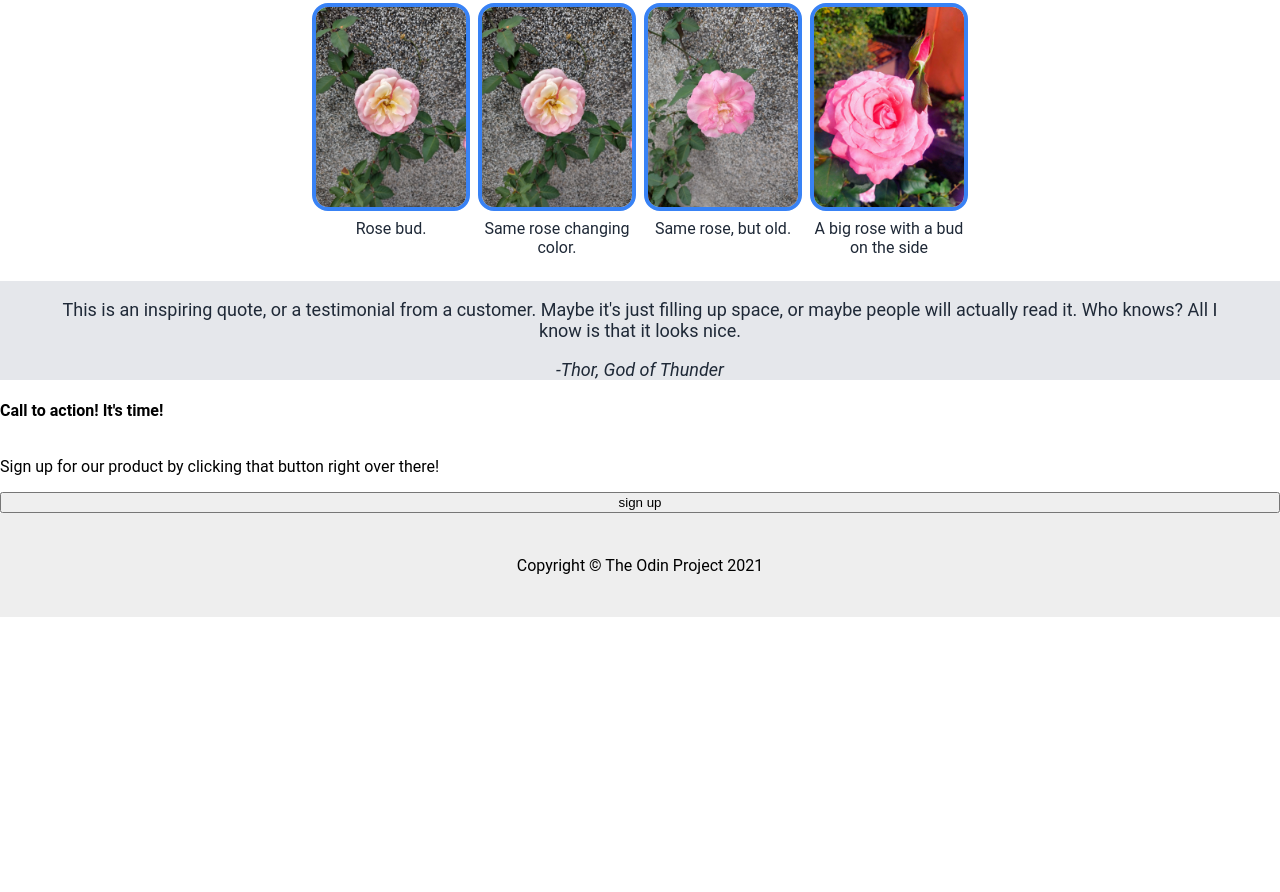
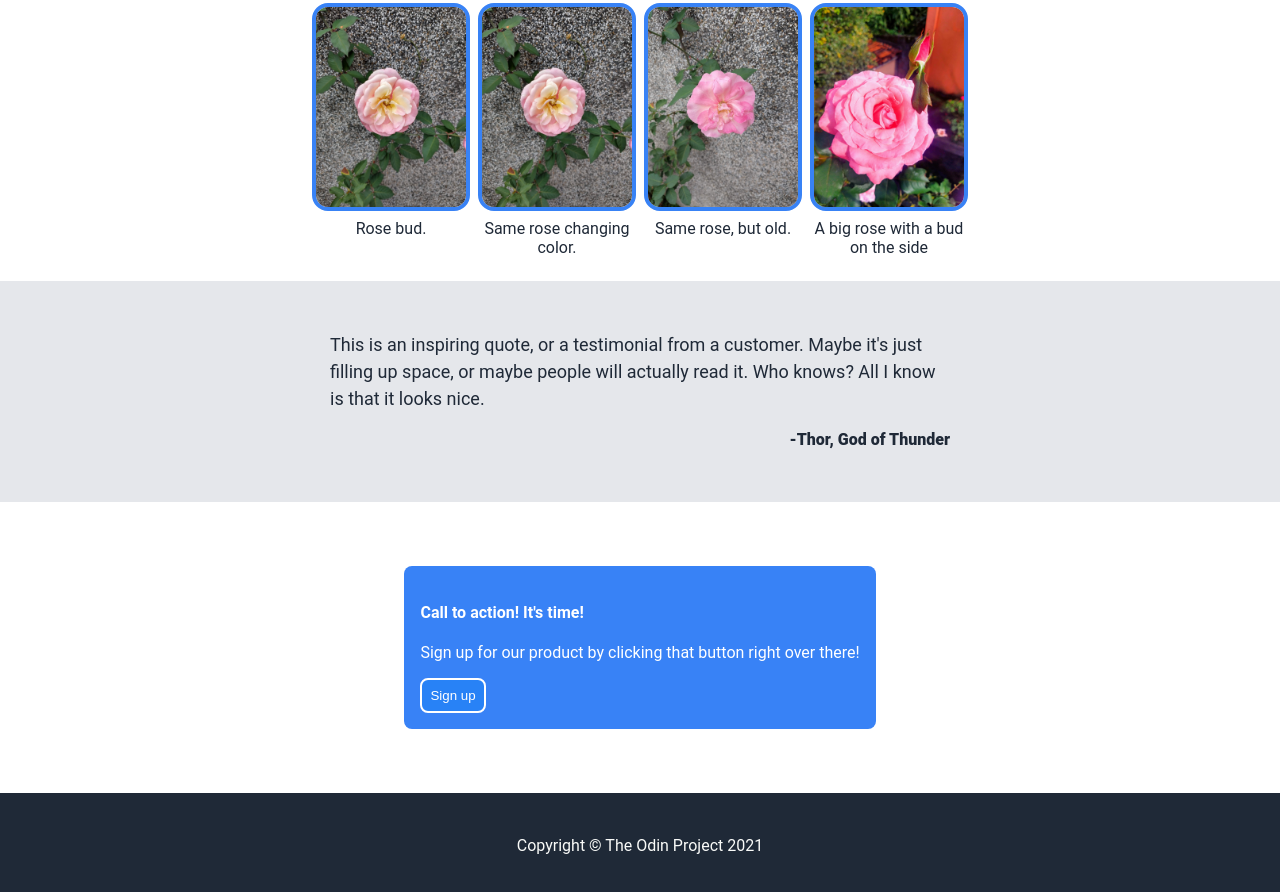
Before and after one commit to NatanAlkmim/odin-projects, a plain HTML site: page landing-page/page.html in a window 1280 px wide. Shown: the part 394-1286 px from the top of the page. Before the commit the page ends 1011 px from the top, so only its background shows below. Drawn offline with Linux system fonts and the light colour scheme.

Commit message:
Finalize the landing page project
Change page.html and finalize the stylesheet

```diff
--- a/landing-page/page.html
+++ b/landing-page/page.html
@@ -23,9 +23,7 @@
 
                 <header class="wrap2">
                     <section class="about-website">
-                        <!--Rever os atributos e valores-->
                         <h1 class="header-title">This website is awesome</h1>
-                        <!--Rever os atributos e valores-->
                         <p class="header-text">
                             This website has some subtext that goes here under the main title.
                             It's a smaller font and the color is lower contrast.
@@ -52,28 +50,28 @@
                 <div class="image-wrap">
                     <section class="images">
                         <img src="images/image-03.jpg" width="150" alt="Rose Bud"/>
-                        <figcaption class="about-text"><!--Rever os atributos e valores-->
+                        <figcaption class="about-text">
                             Rose bud.
                         </figcaption>
                     </section>
 
                     <section class="images">
                         <img src="images/image-03.jpg" width="150" alt="Same rose changing color"/>
-                        <figcaption class="about-text"><!--Rever os atributos e valores-->
+                        <figcaption class="about-text">
                             Same rose changing color.
                         </figcaption>
                     </section>
 
                     <section class="images">
                         <img src="images/image-04.jpg" width="150" alt="Same rose, but old"/>
-                        <figcaption class="about-text"><!--Rever os atributos e valores-->
+                        <figcaption class="about-text">
                             Same rose, but old.
                         </figcaption>
                     </section>
 
                     <section class="images">
                         <img src="images/image-05.jpg" width="150" alt="a big rose with a bud on the side"/>
-                        <figcaption class="about-text"><!--Rever os atributos e valores-->
+                        <figcaption class="about-text">
                             A big rose with a bud on the side
                         </figcaption>
                     </section>
@@ -82,22 +80,29 @@
             </figure>
 
             <section class="quote">
-                <blockquote class="quote-text"> <!--Rever os atributos e valores-->
+                <div class="quote-content">
+                    <blockquote class="quote-text">
                         This is an inspiring quote, or a testimonial from
                         a customer. Maybe it's just filling up space,
                         or maybe people will actually read it. Who knows?
                         All I know is that it looks nice.
+                        <p id="cite">-Thor, God of Thunder</p>
                     </blockquote>
-                <cite class="quote-cite">-Thor, God of Thunder</cite>
                 </section>
+            </section>
+        </main>
 
-            <section class="action-text"><!--Rever os atributos e valores--></section>
+            <div class="action">
+                <section class="action-text">
+                    <div class="test">
                         <h4>Call to action! It's time!</h4>
                         <p class="about-text">Sign up for our product by clicking that button right over there!</p>
-                <button class="button-two">sign up</button>
+                    </div>
+                    <button class="button two">Sign up</button>
                 </section>
+            </div>
 
-        </main>
+
         <footer>
             <p class="about-text">
                 Copyright &copy; The Odin Project 2021
--- a/landing-page/style.css
+++ b/landing-page/style.css
@@ -130,21 +130,55 @@ a {
     word-break: break-word;
 }
 
+.content-wrap {
+    display: flex;
+    flex-direction: column;
+    align-items: center;
+}
+
 .quote {
     background-color: #E5E7EB;
-    color: #1F2937;
     font-size: 18px;
+    padding: 32px 0;
 }
 
+.quote-content {
+    max-width: 700px;
+    margin: 0 auto;
+    padding: 0 16px;
+    text-align: left;
+    color: #1F2937;
+    line-height: 1.5;
+}
 
+#cite {
+    font-size: 16px;
+    font-weight: 900;
+    text-align: right;
+}
 
+.action {
+  display: flex;
+  flex-direction: row;
+  background-color: #3882F6;
+  color: white;
+  padding: 16px;
+  border-radius: 8px;
+  max-width: 600px;
+  margin: auto;
+  gap: 64px;
+  align-items: center;
+  margin: 64px auto;
+}
 
-
-
+.two {
+    border: 2px solid #ffffff;
+}
 
 footer {
     height: 72px;
-  background: #eee;
+    background: #1F2937;
+    color: #F9FAF8;
     display: flex;
     align-items: center;
     justify-content: center;
```
Lines whose indentation alone changed are shown as unchanged.
